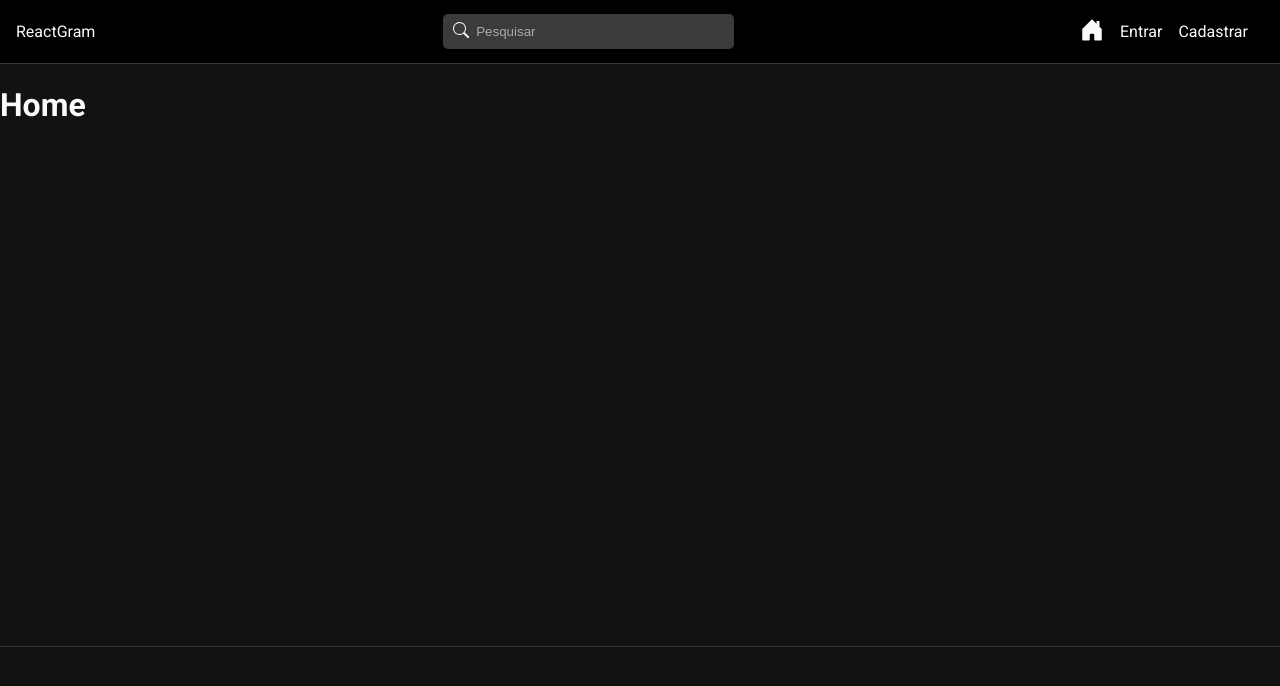
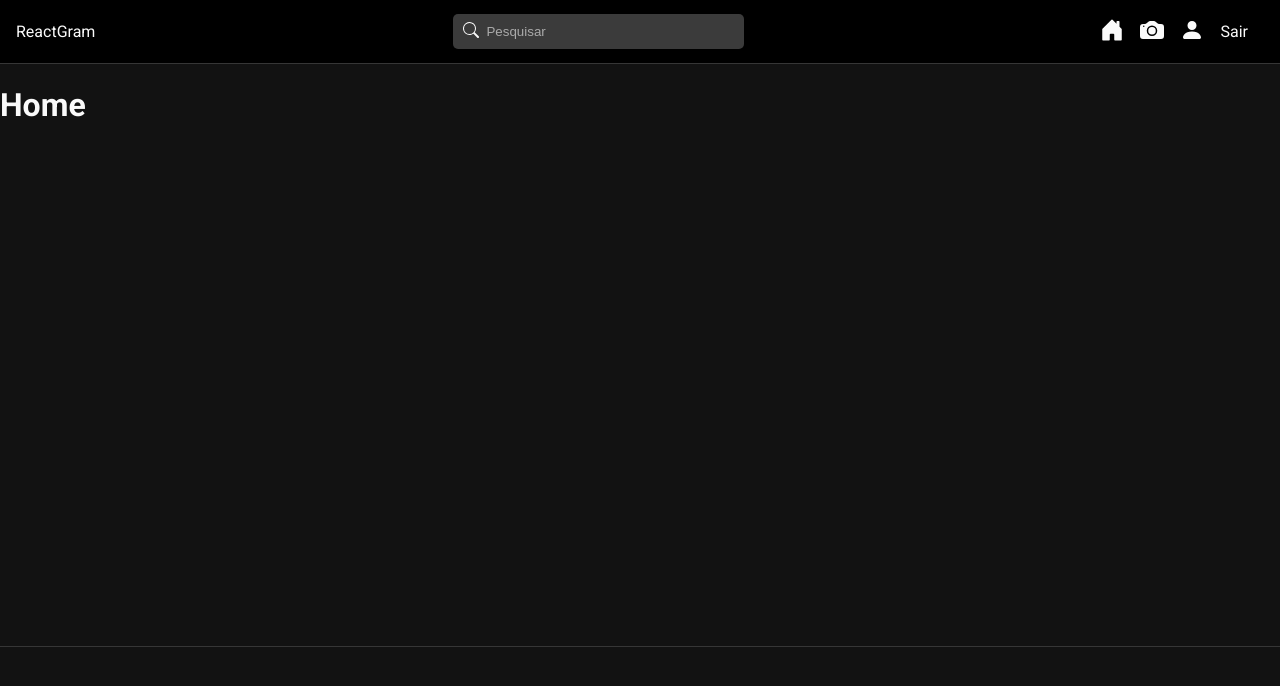
Before and after one commit to YuriCF1/Proj.Study-React-12, a React (Create React App) app in the folder frontend/: page / in a window 1280 px wide. Shown: the top 686 px of the page. Built offline with nearby package versions, Linux system fonts and the light colour scheme.

Commit message:
NavBar due the state of authorization

```diff
--- a/frontend/src/components/NavBar.js
+++ b/frontend/src/components/NavBar.js
@@ -1,8 +1,7 @@
 import "./NavBar.css";
-import React from "react";
 
 // Components
-import { Link, NavLink } from "react-router-dom";
+import { Link, NavLink, useNavigate } from "react-router-dom";
 import {
   BsSearch,
   BsHouseDoorFill,
@@ -10,7 +9,16 @@ import {
   BsFillCameraFill,
 } from "react-icons/bs"; // bs = indicando que está sendo pego da biblioteca do bootstrap
 
+//Hooks
+useState;
+import React, { useState } from "react";
+import { useAuth } from "../hooks/useAuth";
+import { useDispatch, useSelector } from "react-redux";
+
 const NavBar = () => {
+  const { auth } = useAuth();
+  const { user } = useSelector((state) => state.auth);
+
   return (
     <div>
       <nav id="nav">
@@ -20,17 +28,40 @@ const NavBar = () => {
           <input type="text" placeholder="Pesquisar" />
         </form>
         <ul id="nav-links">
+          {auth ? (
+            <>
               <li>
                 <NavLink to="/">
                   <BsHouseDoorFill />
                 </NavLink>
               </li>
+              {user && ( //Chegando primeiramente se o ID veio, para nao dar um erro
+                <li>
+                  <NavLink to={`/users/${user._id}`}>
+                    {/*Puxando o usuário do Redux para puxar o id*/}
+                    <BsFillCameraFill />
+                  </NavLink>
+                </li>
+              )}
+              <li>
+                <NavLink to={`/profile`}>
+                  <BsFillPersonFill />
+                </NavLink>
+              </li>
+              <li>
+                <span>Sair</span>
+              </li>
+            </>
+          ) : (
+            <>
               <li>
                 <NavLink to="/login">Entrar</NavLink>
               </li>
               <li>
                 <NavLink to="/register">Cadastrar</NavLink>
               </li>
+            </>
+          )}
         </ul>
       </nav>
     </div>
```
Lines whose indentation alone changed are shown as unchanged.
